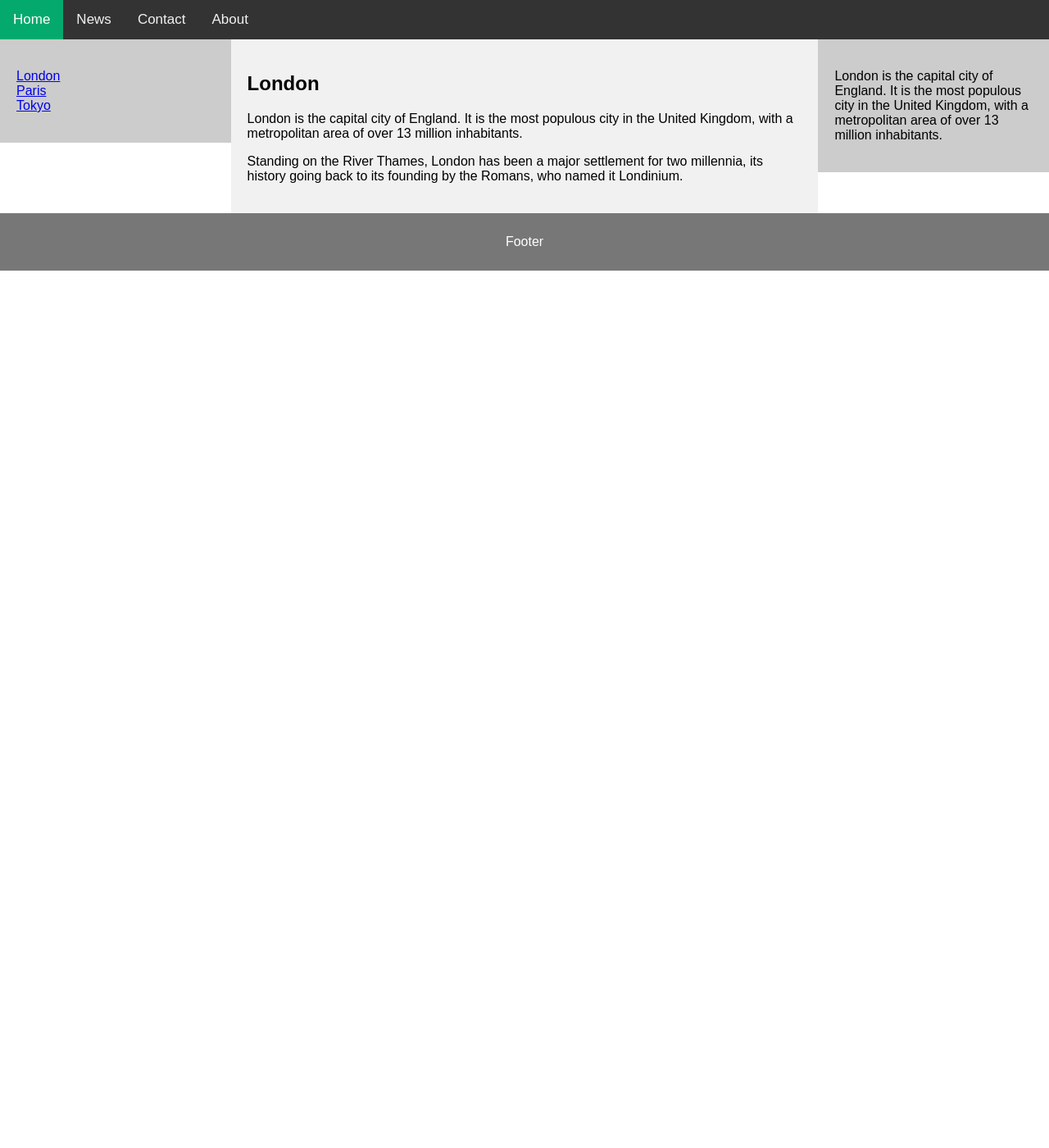
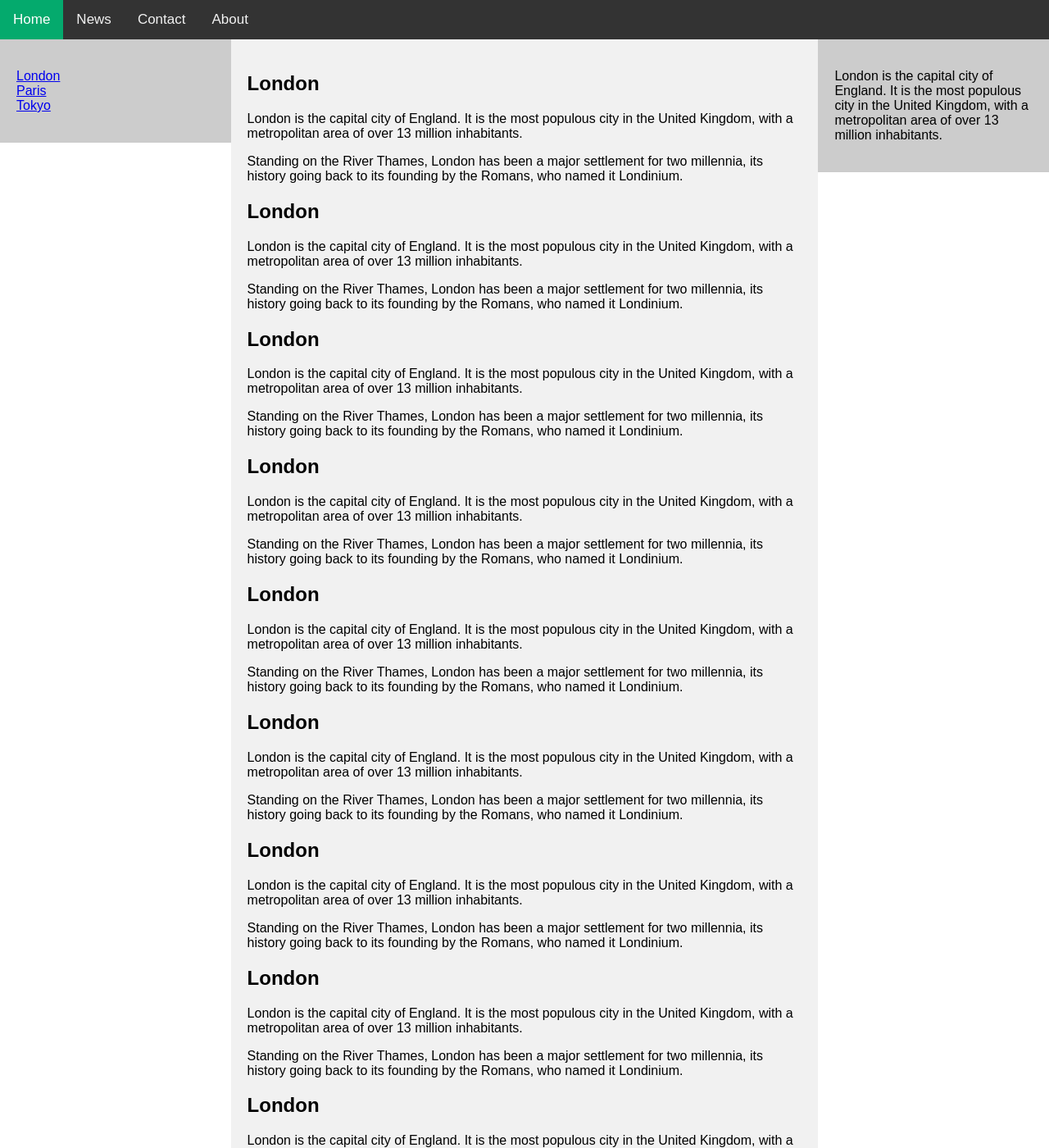
Before and after one commit to hoAngnaMPHan/apmaths.github.io, a Jekyll site: the page a/test.html, which Jekyll copies as it is, in a window 1280 px wide and 1400 px high. Shown: the whole window at 82% size. Built offline with Jekyll 4.4.1, drawn with Linux system fonts in a browser that asks for light colours; some of the changed text lies outside the part shown.

Commit message:
Update test.html

```diff
--- a/a/test.html
+++ b/a/test.html
@@ -140,6 +140,32 @@ nav,  .rnav {display: none;}
     <h1>London</h1>
     <p>London is the capital city of England. It is the most populous city in the  United Kingdom, with a metropolitan area of over 13 million inhabitants.</p>
     <p>Standing on the River Thames, London has been a major settlement for two millennia, its history going back to its founding by the Romans, who named it Londinium.</p>
+     <h1>London</h1>
+    <p>London is the capital city of England. It is the most populous city in the  United Kingdom, with a metropolitan area of over 13 million inhabitants.</p>
+    <p>Standing on the River Thames, London has been a major settlement for two millennia, its history going back to its founding by the Romans, who named it Londinium.</p>
+     <h1>London</h1>
+    <p>London is the capital city of England. It is the most populous city in the  United Kingdom, with a metropolitan area of over 13 million inhabitants.</p>
+    <p>Standing on the River Thames, London has been a major settlement for two millennia, its history going back to its founding by the Romans, who named it Londinium.</p>
+     <h1>London</h1>
+    <p>London is the capital city of England. It is the most populous city in the  United Kingdom, with a metropolitan area of over 13 million inhabitants.</p>
+    <p>Standing on the River Thames, London has been a major settlement for two millennia, its history going back to its founding by the Romans, who named it Londinium.</p>
+     <h1>London</h1>
+    <p>London is the capital city of England. It is the most populous city in the  United Kingdom, with a metropolitan area of over 13 million inhabitants.</p>
+    <p>Standing on the River Thames, London has been a major settlement for two millennia, its history going back to its founding by the Romans, who named it Londinium.</p>
+     <h1>London</h1>
+    <p>London is the capital city of England. It is the most populous city in the  United Kingdom, with a metropolitan area of over 13 million inhabitants.</p>
+    <p>Standing on the River Thames, London has been a major settlement for two millennia, its history going back to its founding by the Romans, who named it Londinium.</p>
+     <h1>London</h1>
+    <p>London is the capital city of England. It is the most populous city in the  United Kingdom, with a metropolitan area of over 13 million inhabitants.</p>
+    <p>Standing on the River Thames, London has been a major settlement for two millennia, its history going back to its founding by the Romans, who named it Londinium.</p>
+     <h1>London</h1>
+    <p>London is the capital city of England. It is the most populous city in the  United Kingdom, with a metropolitan area of over 13 million inhabitants.</p>
+    <p>Standing on the River Thames, London has been a major settlement for two millennia, its history going back to its founding by the Romans, who named it Londinium.</p>
+     <h1>London</h1>
+    <p>London is the capital city of England. It is the most populous city in the  United Kingdom, with a metropolitan area of over 13 million inhabitants.</p>
+    <p>Standing on the River Thames, London has been a major settlement for two millennia, its history going back to its founding by the Romans, who named it Londinium.</p>
+    v
+
   </div>
 
 
```
